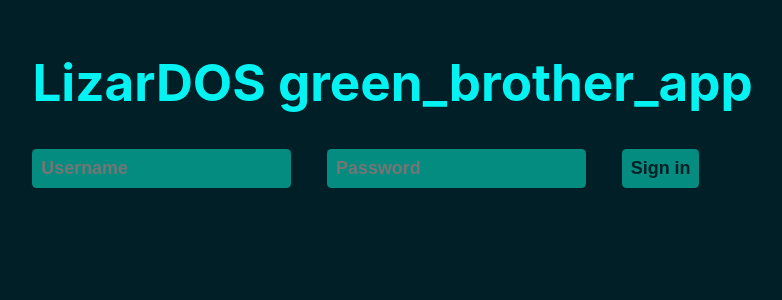
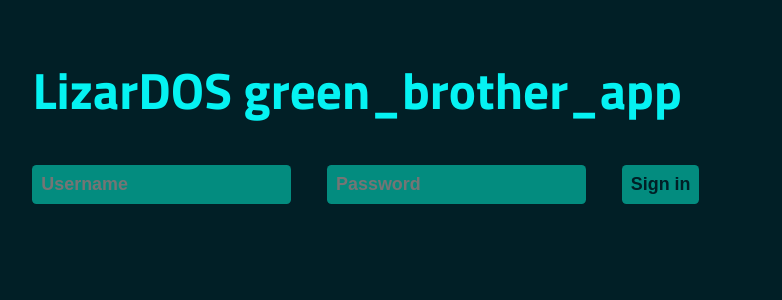
Before and after one commit to valendre/fedex-frontend, a React (Create React App) app: page / in a window 1280 px wide. Shown: the top 300 px of the page, without its empty margins (70-852 px from the left). Built offline with nearby package versions, Linux system fonts and the light colour scheme; no server answers.

Commit message:
meaningful

```diff
--- a/src/App.css
+++ b/src/App.css
@@ -1,3 +1,10 @@
+@import url('https://fonts.googleapis.com/css2?family=Titillium+Web:ital,wght@0,400;0,600;0,700;0,900;1,300&display=swap');
+body {
+  background-color: #011F26;
+  color: #05F2F2;
+  font-family: 'Titillium Web', sans-serif;
+}
+
 .App {
   text-align: left;
   margin: 4vw 8vw;
@@ -12,11 +19,6 @@
   margin: 1.4vw;
   font-weight: 700;
   font-size: 1.4vw;
-}
-
-body {
-  background-color: #011F26;
-  color: #05F2F2;
 }
 
 select, button, input {
```
